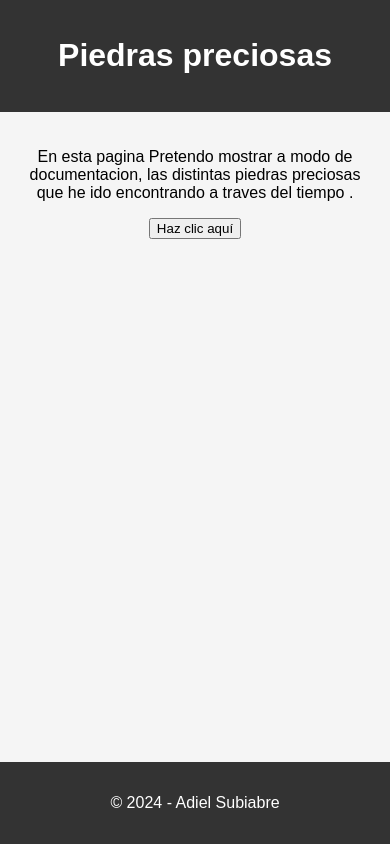
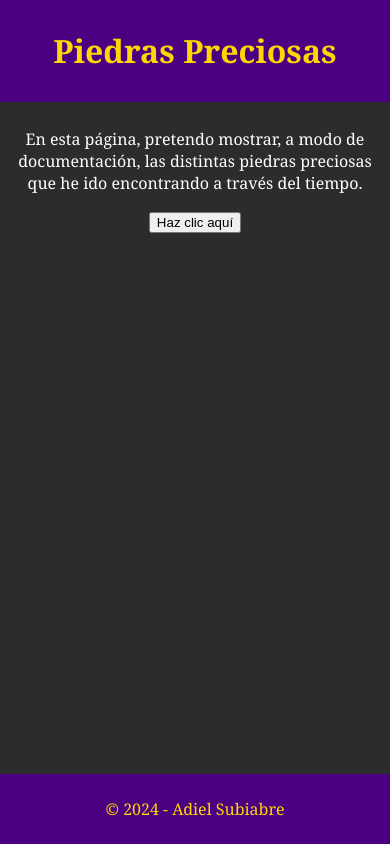
Before and after one commit to XfoonkeeMoonkeeX/pagina-basica-html-css., a plain HTML site: page index.html in a window 390 px wide. Drawn offline with Linux system fonts and the light colour scheme; files that its build step writes are made by us from their sources; a script that the page names is missing.

Commit message:
Cambios en colores y letras de pagina web

```diff
--- a/Mipag.js
+++ b/Mipag.js
@@ -1,3 +1,3 @@
 function mostrarMensaje() {
-    alert("Hola bienvendo a ver las fotografias de mi coleccion de piedras preciosas");
-    }
+    alert("¡Gracias por visitar la colección de piedras preciosas!");
+}
--- a/index.html
+++ b/index.html
@@ -2,22 +2,19 @@
 <html lang="es">
 <head>
     <meta charset="UTF-8">
-<meta name="viewport" content="width=device-width, initi
-al-scale=1.0">
-<title>Fotgrafias de colección de piedras preciosas</title>
+    <meta name="viewport" content="width=device-width, initial-scale=1.0">
+    <title>Fotografías de Colección de Piedras Preciosas</title>
     <link rel="stylesheet" href="css/styles.css">
     <script src="js/script.js" defer></script>
 </head>
 <body>
     <header>
-<h1>Piedras preciosas</h1> <!-- Reemplaza con un título
-relevante -->
+        <h1>Piedras Preciosas</h1>
     </header>
     <main>
         <section>
-<p>En esta pagina Pretendo mostrar a modo de documentacion, las distintas piedras preciosas que he ido encontrando a traves del tiempo
-    .</p> <!-- Escribe un breve párrafo -->
-<button onclick="mostrarMensaje()">Haz clic aquí</button> <!-- Este botón activará el mensaje en JS -->
+            <p>En esta página, pretendo mostrar, a modo de documentación, las distintas piedras preciosas que he ido encontrando a través del tiempo.</p>
+            <button onclick="mostrarMensaje()">Haz clic aquí</button>
         </section>
     </main>
     <footer>
--- a/styles.css
+++ b/styles.css
@@ -1,13 +1,14 @@
 body {
-    font-family: Arial, sans-serif;
+    font-family: 'Georgia', serif;
     margin: 0;
     padding: 0;
-    background-color: #F5F5F5; /* Fondo claro */
+    background-color: #2C2C2C;
+    color: #FFFFFF;
 }
 
 header {
-    background-color: #333333; /* Encabezado gris oscuro */
-    color: white;
+    background-color: #4B0082;
+    color: #FFD700;
     text-align: center;
     padding: 1em 0;
 }
@@ -15,24 +16,52 @@ header {
 main {
     padding: 20px;
     text-align: center;
-    margin-bottom: 60px; /* Espacio para el pie de página */
+    margin-bottom: 60px;
 }
 
 footer {
-    background-color: #333333; /* Pie de página gris oscuro */
-    color: white;
+    background-color: #4B0082;
+    color: #FFD700;
     text-align: center;
     padding: 1em 0;
     position: fixed;
     width: 100%;
-    bottom: 0; /* Fija el pie de página en la parte inferior */
+    bottom: 0;
 }
 
 a, .button {
-    color: #6495ED; /* Azul suave para enlaces */
+    color: #66CDAA;
     text-decoration: none;
 }
 
 a:hover, .button:hover {
-    color: #66CDAA; /* Verde claro en hover para destacar */
+    color: #FFD700;
 }
+
+.button {
+    display: inline-block;
+    padding: 10px 20px;
+    border: none;
+    border-radius: 5px;
+    background-color: #66CDAA;
+    color: white;
+    font-size: 16px;
+    cursor: pointer;
+}
+
+.button:hover {
+    background-color: #FFD700;
+}
+
+*, *::before, *::after {
+    box-sizing: border-box;
+}
+
+@media (max-width: 600px) {
+    main {
+        padding: 10px;
+    }
+    header, footer {
+        padding: 0.5em 0;
+    }
+}
```
Lines whose indentation alone changed are shown as unchanged.
